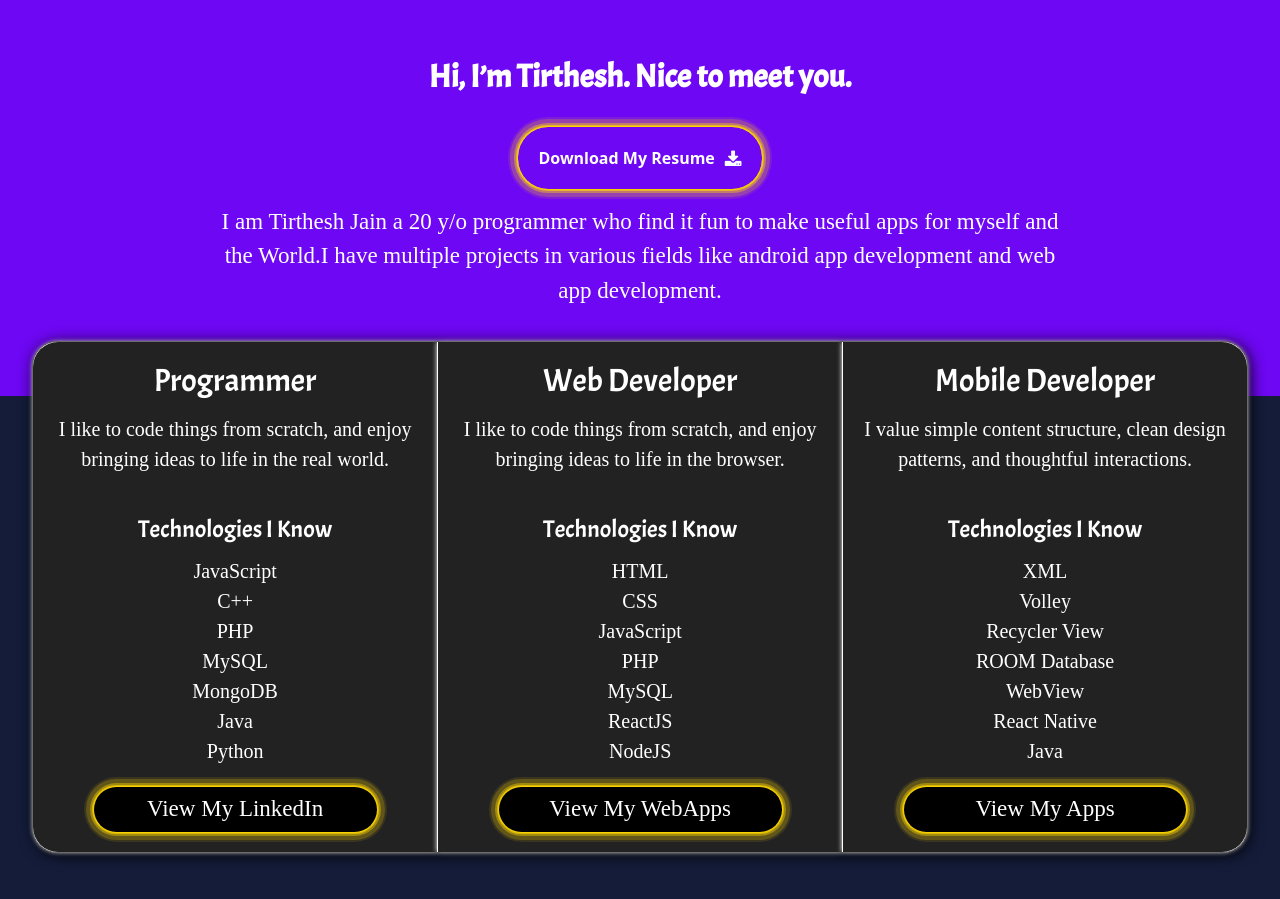
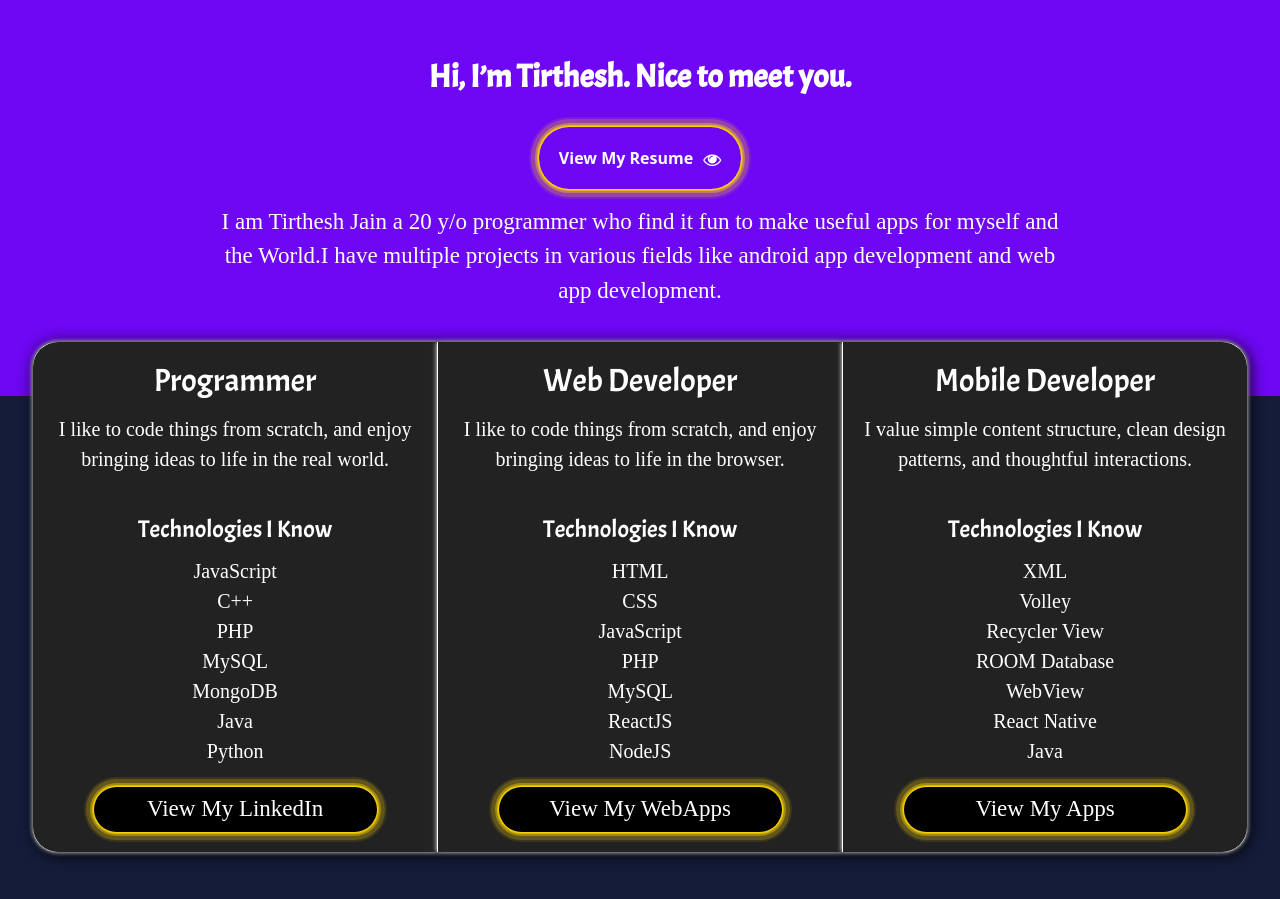
Before and after one commit to tirtheshjaintj/TJ-Portfolio, a React (Create React App) app: page / in a window 1280 px wide. Shown: the part 860-1759 px from the top of the page. Built offline with nearby package versions, Linux system fonts and the light colour scheme; no server answers; a web font is replaced by a local one.

Commit message:
Google Drive resume link added

```diff
--- a/src/components/Hero.js
+++ b/src/components/Hero.js
@@ -16,8 +16,8 @@ export default function Hero({install}) {
       <div className="box2" onClick={install} >
         <h2>Hi, I’m Tirthesh. Nice to meet you.</h2>
         <div className="d-flex justify-content-center" style={{width:"100%"}}>
-        <a href="TJ_RESUME.pdf" download="Tirthesh Jain.pdf" className="download-btn text-center">
-        <span>Download My Resume<i className="fa fa-download"></i></span></a>
+        <a href="https://drive.google.com/file/d/13iHTiqOKs4043KuGHsJUUmtVCybyvpbQ/view" download="Tirthesh Jain.pdf" className="download-btn text-center">
+        <span>View My Resume<i className="fa fa-eye"></i></span></a>
         </div>
         <p style={{paddingBottom:"20px"}}>I am Tirthesh Jain a {new Date().getFullYear() - 2004}  y/o programmer who find it fun to make useful apps for myself and the World.I have multiple projects in various fields like android app development and web app development.</p>
       </div>
```
